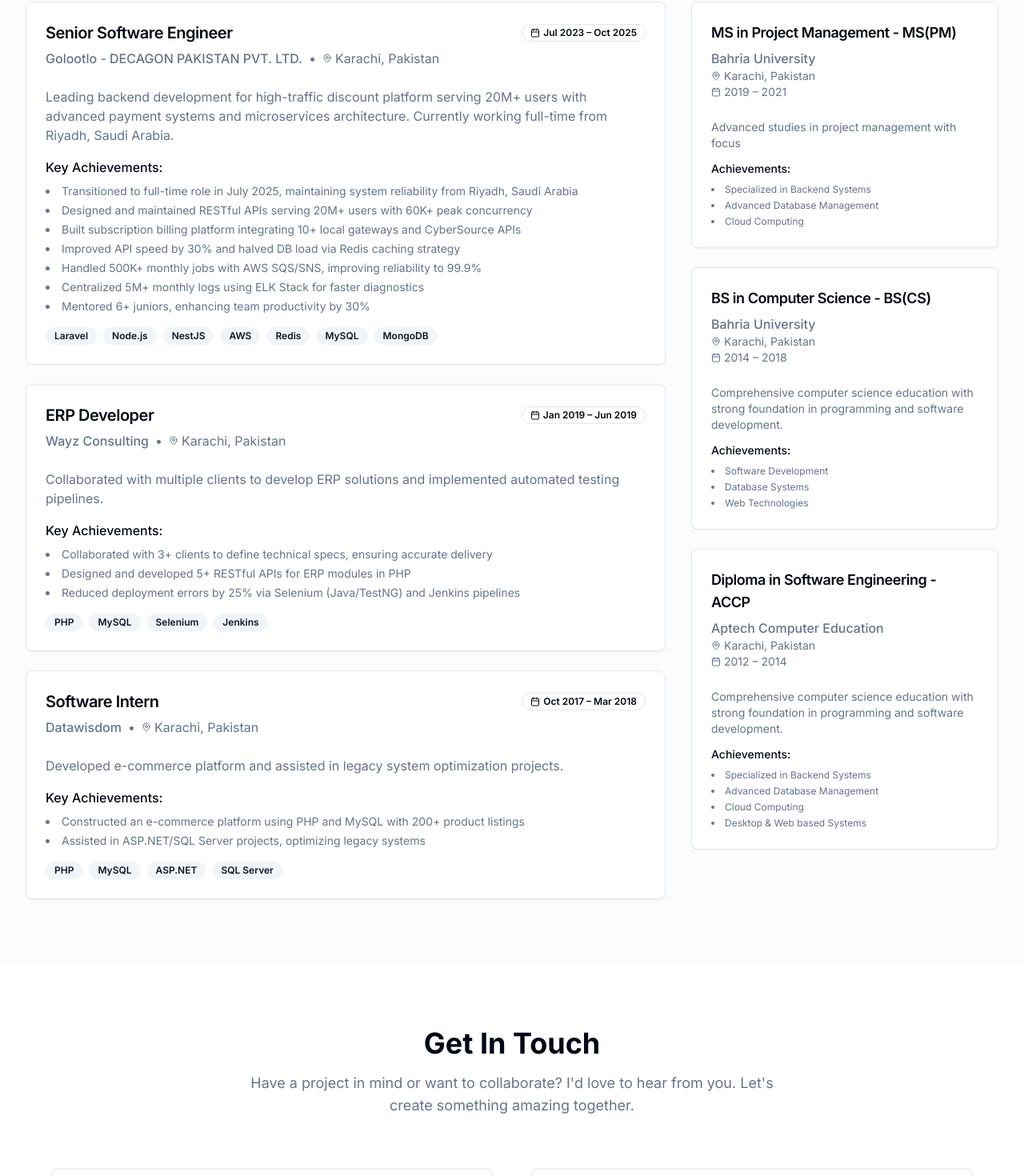
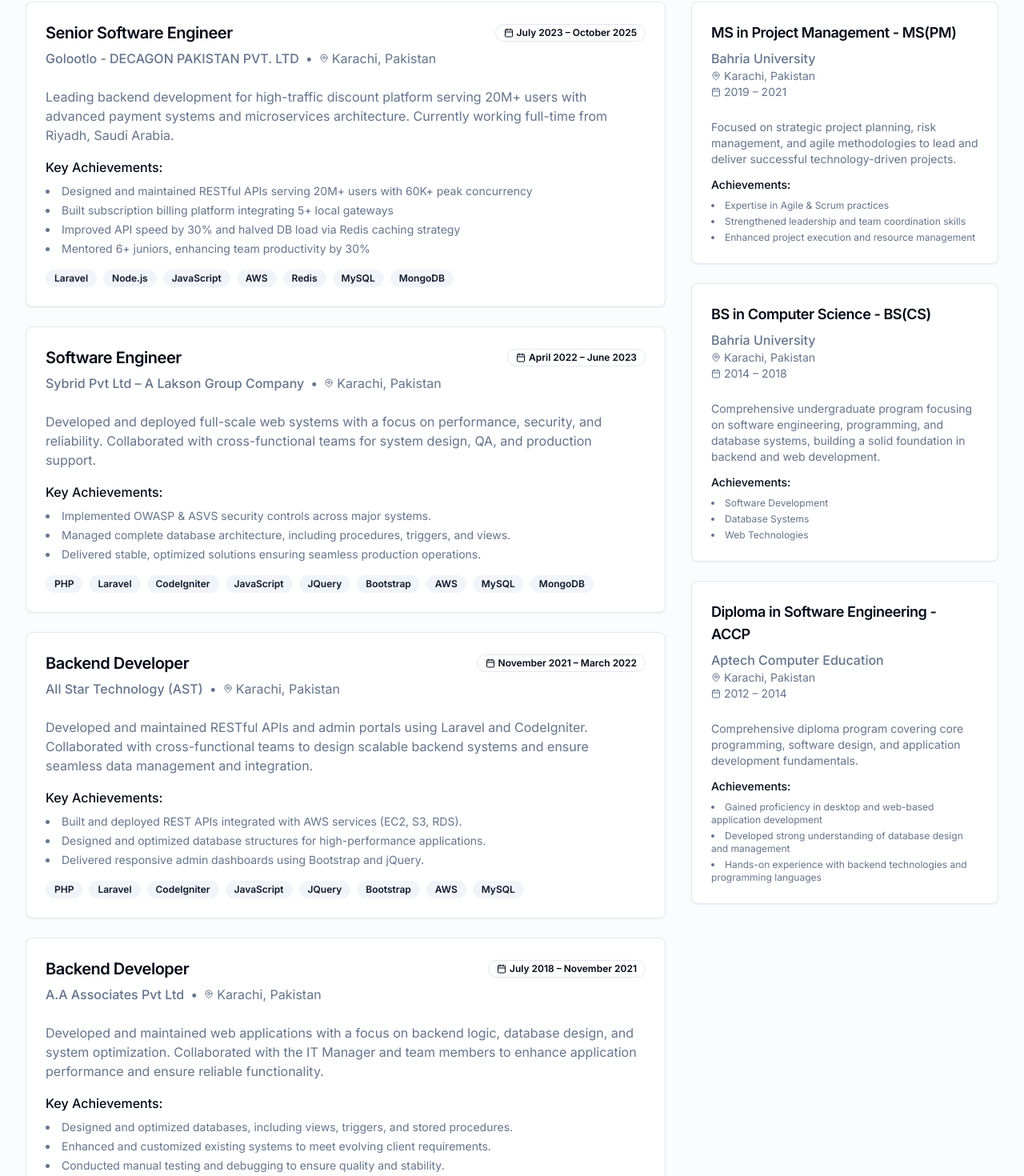
Before and after one commit to maazirfaan/maazirfaan.github.io, a Next.js app: page / in a window 1280 px wide. Shown: the part 4890-6360 px from the top of the page at 80% size. Built offline with nearby package versions, Linux system fonts and the light colour scheme.

Commit message:
update edu & exp

```diff
--- a/components/experience-section.tsx
+++ b/components/experience-section.tsx
@@ -13,41 +13,52 @@ export function ExperienceSection() {
       location: PERSONAL_INFO.currentWork.location,
       period: `${PERSONAL_INFO.currentWork.startDate} – ${PERSONAL_INFO.currentWork.currentStatus}`,
       description: `Leading backend development for high-traffic discount platform serving 20M+ users with advanced payment systems and microservices architecture. Currently working ${PERSONAL_INFO.currentWork.type.toLowerCase()} from ${PERSONAL_INFO.location}.`,
-      technologies: ["Laravel", "Node.js", "NestJS", "AWS", "Redis", "MySQL", "MongoDB"],
+      technologies: ["Laravel", "Node.js", "JavaScript", "AWS", "Redis", "MySQL", "MongoDB"],
       achievements: [
-        `Transitioned to ${PERSONAL_INFO.currentWork.type.toLowerCase()} role in July 2025, maintaining system reliability from ${PERSONAL_INFO.location}`,
         "Designed and maintained RESTful APIs serving 20M+ users with 60K+ peak concurrency",
-        "Built subscription billing platform integrating 10+ local gateways and CyberSource APIs",
+        "Built subscription billing platform integrating 5+ local gateways",
         "Improved API speed by 30% and halved DB load via Redis caching strategy",
-        "Handled 500K+ monthly jobs with AWS SQS/SNS, improving reliability to 99.9%",
-        "Centralized 5M+ monthly logs using ELK Stack for faster diagnostics",
         "Mentored 6+ juniors, enhancing team productivity by 30%",
       ],
     },
     {
-      title: "ERP Developer",
-      company: "Wayz Consulting",
+      title: "Software Engineer",
+      company: "Sybrid Pvt Ltd – A Lakson Group Company",
       location: "Karachi, Pakistan",
-      period: "Jan 2019 – Jun 2019",
+      period: "April 2022 – June 2023",
       description:
-        "Collaborated with multiple clients to develop ERP solutions and implemented automated testing pipelines.",
-      technologies: ["PHP", "MySQL", "Selenium", "Jenkins"],
+        "Developed and deployed full-scale web systems with a focus on performance, security, and reliability. Collaborated with cross-functional teams for system design, QA, and production support.",
+      technologies: ["PHP", "Laravel", "CodeIgniter", "JavaScript", "JQuery", "Bootstrap", "AWS", "MySQL", "MongoDB"],
       achievements: [
-        "Collaborated with 3+ clients to define technical specs, ensuring accurate delivery",
-        "Designed and developed 5+ RESTful APIs for ERP modules in PHP",
-        "Reduced deployment errors by 25% via Selenium (Java/TestNG) and Jenkins pipelines",
+        "Implemented OWASP & ASVS security controls across major systems.",
+        "Managed complete database architecture, including procedures, triggers, and views.",
+        "Delivered stable, optimized solutions ensuring seamless production operations.",
       ],
     },
     {
-      title: "Software Intern",
-      company: "Datawisdom",
+      title: "Backend Developer",
+      company: "All Star Technology (AST)",
       location: "Karachi, Pakistan",
-      period: "Oct 2017 – Mar 2018",
-      description: "Developed e-commerce platform and assisted in legacy system optimization projects.",
-      technologies: ["PHP", "MySQL", "ASP.NET", "SQL Server"],
+      period: "November 2021 – March 2022",
+      description: "Developed and maintained RESTful APIs and admin portals using Laravel and CodeIgniter. Collaborated with cross-functional teams to design scalable backend systems and ensure seamless data management and integration.",
+      technologies: ["PHP", "Laravel", "CodeIgniter", "JavaScript", "JQuery", "Bootstrap", "AWS", "MySQL"],
       achievements: [
-        "Constructed an e-commerce platform using PHP and MySQL with 200+ product listings",
-        "Assisted in ASP.NET/SQL Server projects, optimizing legacy systems",
+        "Built and deployed REST APIs integrated with AWS services (EC2, S3, RDS).",
+        "Designed and optimized database structures for high-performance applications.",
+        "Delivered responsive admin dashboards using Bootstrap and jQuery.",
+      ],
+    },
+    {
+      title: "Backend Developer",
+      company: "A.A Associates Pvt Ltd",
+      location: "Karachi, Pakistan",
+      period: "July 2018 – November 2021",
+      description: "Developed and maintained web applications with a focus on backend logic, database design, and system optimization. Collaborated with the IT Manager and team members to enhance application performance and ensure reliable functionality.",
+      technologies: ["PHP", "Laravel", "JavaScript", "JQuery", "Bootstrap", "MySQL", "SQL Server"],
+      achievements: [
+        "Designed and optimized databases, including views, triggers, and stored procedures.",
+        "Enhanced and customized existing systems to meet evolving client requirements.",
+        "Conducted manual testing and debugging to ensure quality and stability.",
       ],
     },
   ]
--- a/lib/constants.ts
+++ b/lib/constants.ts
@@ -58,13 +58,13 @@ export const PERSONAL_INFO = {
 
     // Current Work Status
     currentWork: {
-        company: "Golootlo - DECAGON PAKISTAN PVT. LTD.",
+        company: "Golootlo - DECAGON PAKISTAN PVT. LTD",
         position: "Senior Software Engineer",
         // type: "Part-time Remote",
         type: "Full-time",
-        startDate: "Jul 2023",
+        startDate: "July 2023",
         // currentStatus: "Present (Part-time Remote since Jul 2025)",
-        currentStatus: "Oct 2025",
+        currentStatus: "October 2025",
         // location: "Glen Ellyn, IL, USA (Remote)",
         location: "Karachi, Pakistan",
     },
@@ -88,8 +88,13 @@ export const EDUCATION = {
       school: "Bahria University",
       location: "Karachi, Pakistan",
       period: "2019 – 2021",
-      description: "Advanced studies in project management with focus",
-      achievements: ["Specialized in Backend Systems", "Advanced Database Management", "Cloud Computing"],
+      description:
+        "Focused on strategic project planning, risk management, and agile methodologies to lead and deliver successful technology-driven projects.",
+      achievements: [
+        "Expertise in Agile & Scrum practices",
+        "Strengthened leadership and team coordination skills",
+        "Enhanced project execution and resource management",
+      ],
     },
     {
       degree: "BS in Computer Science - BS(CS)",
@@ -97,7 +102,7 @@ export const EDUCATION = {
       location: "Karachi, Pakistan",
       period: "2014 – 2018",
       description:
-        "Comprehensive computer science education with strong foundation in programming and software development.",
+        "Comprehensive undergraduate program focusing on software engineering, programming, and database systems, building a solid foundation in backend and web development.",
       achievements: ["Software Development", "Database Systems", "Web Technologies"],
     },
     {
@@ -106,8 +111,12 @@ export const EDUCATION = {
       location: "Karachi, Pakistan",
       period: "2012 – 2014",
       description:
-        "Comprehensive computer science education with strong foundation in programming and software development.",
-      achievements: ["Specialized in Backend Systems", "Advanced Database Management", "Cloud Computing", "Desktop & Web based Systems"],
+        "Comprehensive diploma program covering core programming, software design, and application development fundamentals.",
+      achievements: [
+        "Gained proficiency in desktop and web-based application development",
+        "Developed strong understanding of database design and management",
+        "Hands-on experience with backend technologies and programming languages",
+      ],
     },
   ],
   certifications: [
```
